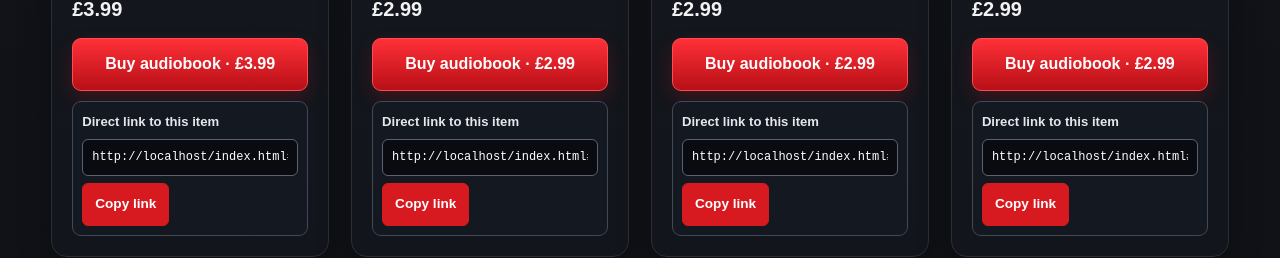
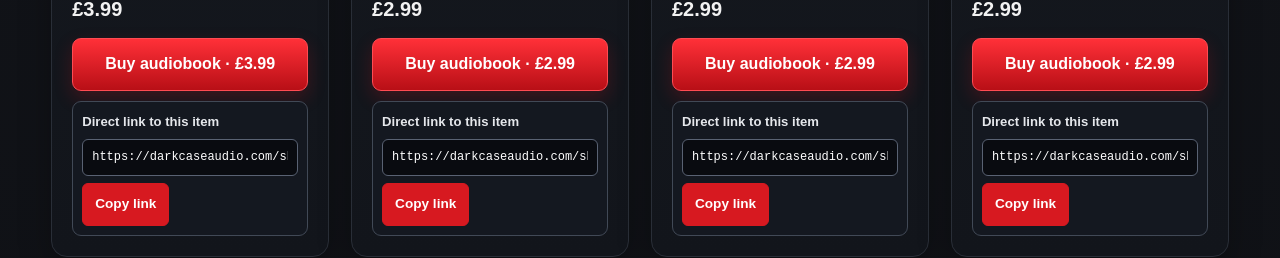
Before and after one commit to DarkCaseProductions/dark-case-audio, a plain HTML site: page index.html in a window 1280 px wide. Shown: the part 3540-3798 px from the top of the page. Drawn offline with nearby package versions, Linux system fonts and the light colour scheme.

Commit message:
Use dedicated catalogue share pages for copy links

```diff
--- a/index.html
+++ b/index.html
@@ -528,7 +528,7 @@ audio.addEventListener("timeupdate",function(){if(isFinite(audio.duration)&&audi
       var box=document.createElement("div");box.className="dca-share-box";
       var label=document.createElement("label");label.textContent="Direct link to this item";
       var field=document.createElement("input");field.className="dca-share-url";field.type="text";field.readOnly=true;
-      field.value=window.location.origin+window.location.pathname+"#"+card.id;
+      field.value="https://darkcaseaudio.com/share/"+card.id+".html";
       field.setAttribute("aria-label","Direct link to "+heading.textContent.trim());
       field.addEventListener("click",function(){field.select();});
       var button=document.createElement("button");button.type="button";button.className="dca-share-copy";button.textContent="Copy link";
```
